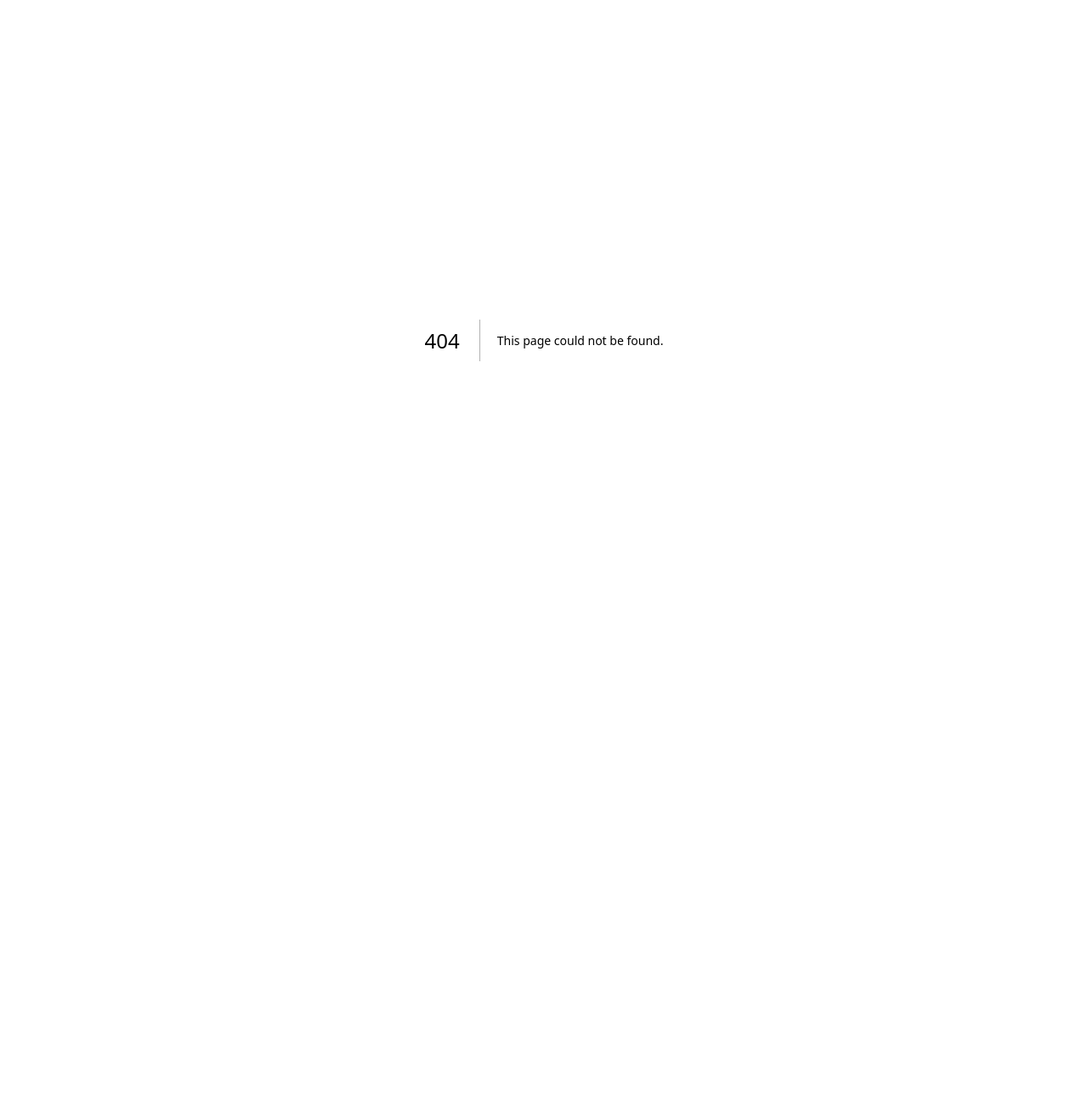
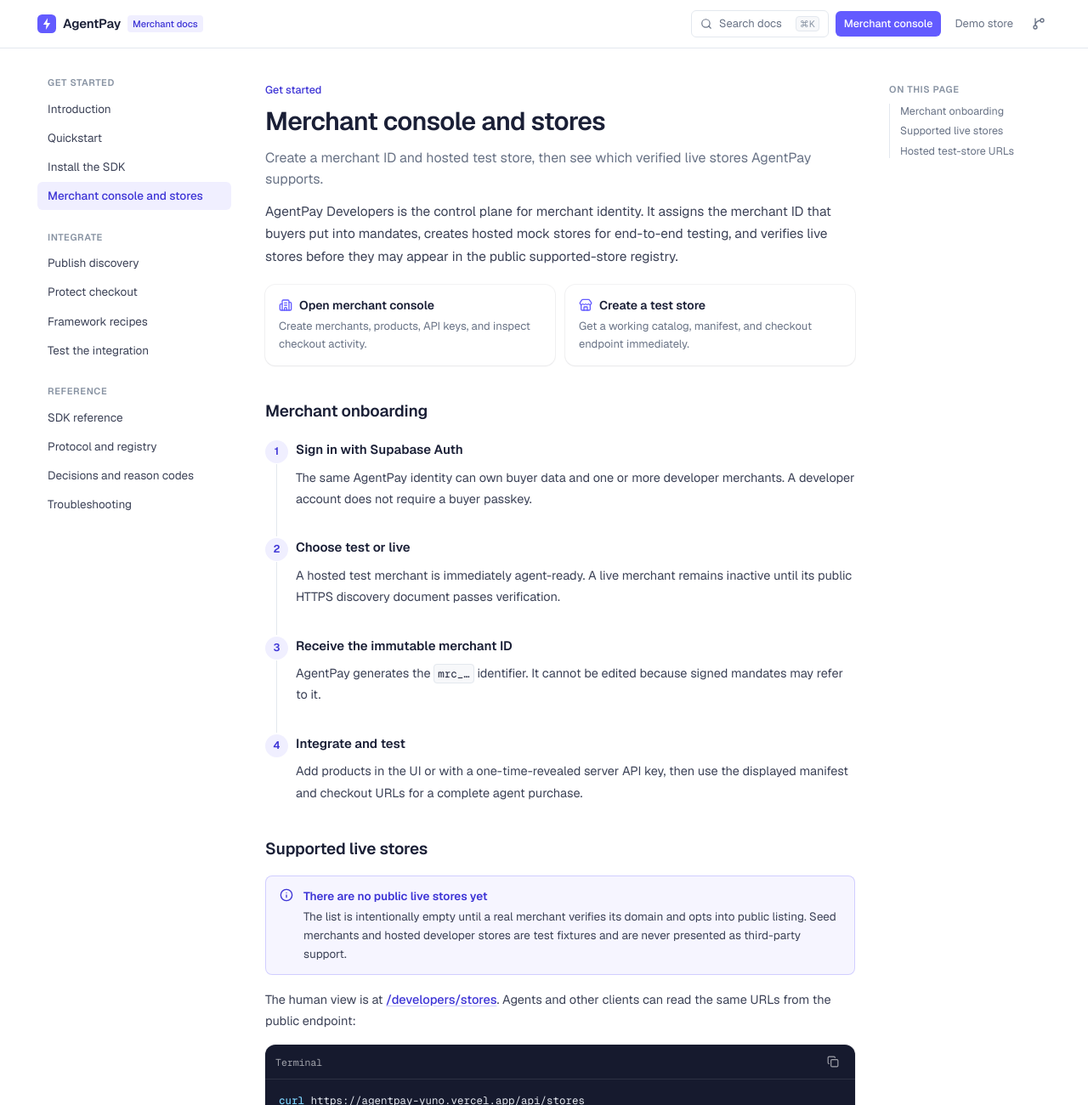
Before and after one commit to pedroschott/hackatonyuno, a Next.js app: page /docs/stores in a window 1280 px wide. Before the commit this address had no page. Shown: the top 1300 px of the page at 85% size. Before the commit the page ends 800 px from the top, so only its background shows below. Built offline with nearby package versions, Linux system fonts and the light colour scheme.

Commit message:
docs: document merchant onboarding and stores

```diff
--- a/app/(docs)/docs/discovery/page.tsx
+++ b/app/(docs)/docs/discovery/page.tsx
@@ -17,10 +17,11 @@
             whether you accept AgentPay and where to send a purchase. That is what{" "}
             <C>/.well-known/agentpay.json</C> answers.
           </Lead>
-          <Callout tone="note" title="There is no merchant directory">
+          <Callout tone="note" title="The supported-store registry is not a catalog">
             <p>
-              AgentPay deliberately does not list stores. Discovery lives on your domain, under your control, and an
-              agent reads it from the origin it is already browsing. Nothing to register, nothing to wait for.
+              Discovery still lives on your domain, under your control, and an agent reads it from the origin it is
+              already browsing. AgentPay keeps only an opt-in list of verified live store URLs; it does not ingest,
+              rank, or search merchant products. Register the immutable ID in the <A href="/developers">merchant console</A>.
             </p>
           </Callout>
         </>
@@ -153,8 +154,8 @@
                   required: true,
                   description: (
                     <>
-                      Your stable slug, for example <C>mrc_demo_store</C>. Buyers scope mandates to this exact value and
-                      the checkout handler refuses any request naming a different one.
+                      The immutable ID assigned by the AgentPay merchant console. Buyers scope mandates to this exact
+                      value and the checkout handler refuses any request naming a different one.
                     </>
                   ),
                 },
--- a/app/(docs)/docs/page.tsx
+++ b/app/(docs)/docs/page.tsx
@@ -1,4 +1,4 @@
-import { BookOpen, Boxes, PlugZap, Rocket, ShieldCheck, TerminalSquare } from "lucide-react";
+import { BookOpen, Boxes, Building2, PlugZap, Rocket, ShieldCheck, TerminalSquare } from "lucide-react";
 
 import { DocPage, docMetadata } from "@/components/docs/DocPage";
 import { A, C, Callout, Cards, CodeBlock, LI, Lead, LinkCard, List, P, Steps, Step } from "@/components/docs/prose";
@@ -23,6 +23,13 @@
             Your side of that is small on purpose. Install one package, publish one JSON file, and wrap one route. The
             SDK does the signature checks, the live revocation check and the policy evaluation for you.
           </P>
+          <Callout tone="tip" title="Start in the merchant console">
+            <p>
+              <A href="/developers">AgentPay Developers</A> assigns the immutable merchant ID used by mandates. It can
+              also create a hosted test store, sample catalog, checkout endpoint and server-side catalog key so the
+              complete flow works before you deploy your own store.
+            </p>
+          </Callout>
           <Cards>
             <LinkCard
               href="/docs/quickstart"
@@ -35,6 +42,12 @@
               icon={<Boxes className="size-4" />}
               title="Install the SDK"
               description="One command to build and install @agentpay/merchant-sdk into your project."
+            />
+            <LinkCard
+              href="/docs/stores"
+              icon={<Building2 className="size-4" />}
+              title="Merchant console"
+              description="Get a merchant ID, hosted mock store, API key, and live-domain verification."
             />
           </Cards>
         </>
@@ -160,8 +173,8 @@
                   tunnel works; see <A href="/docs/testing">Test the integration</A>.
                 </LI>
                 <LI>
-                  <strong>A stable merchant id</strong> — a slug like <C>mrc_demo_store</C>. Mandates are scoped to it,
-                  so once buyers hold mandates naming your id, it cannot change.
+                  <strong>An AgentPay merchant ID</strong> — create one at <A href="/developers">/developers</A>.
+                  Mandates are scoped to it, so the console makes it immutable after creation.
                 </LI>
               </List>
               <Callout tone="warn" title="Node-only signature verification today">
--- a/app/(docs)/docs/quickstart/page.tsx
+++ b/app/(docs)/docs/quickstart/page.tsx
@@ -18,8 +18,9 @@
           </Lead>
           <Callout tone="note" title="What you need before you start">
             <p>
-              A store project you can add two routes to, Node.js 22+, and a merchant id you are happy to keep forever
-              (this guide uses <C>mrc_demo_store</C>).
+              A store project you can add two routes to, Node.js 22+, and a merchant ID from the{" "}
+              <A href="/developers">AgentPay merchant console</A>. Do not invent the ID in configuration: the registry
+              must recognize it before a mandate can target it.
             </p>
           </Callout>
         </>
@@ -27,10 +28,18 @@
       sections={[
         {
           id: "steps",
-          title: "Five steps",
+          title: "Six steps",
           body: (
             <Steps>
-              <Step n={1} title="Install the SDK">
+              <Step n={1} title="Create the merchant identity">
+                <P>
+                  Sign in at <A href="/developers/merchants/new">AgentPay Developers</A>. Choose a hosted test store for
+                  an immediately working catalog and checkout, or an existing live store if you already have a public
+                  HTTPS deployment. Copy the assigned <C>mrc_…</C> value.
+                </P>
+              </Step>
+
+              <Step n={2} title="Install the SDK">
                 <P>
                   The package is built from the AgentPay repository. One command builds it, packs it, drops the tarball
                   into your store under <C>vendor/</C> and installs it:
@@ -48,17 +57,17 @@
                 </P>
               </Step>
 
-              <Step n={2} title="Set two environment variables">
+              <Step n={3} title="Set two environment variables">
                 <P>Your merchant id and the AgentPay registry your buyers use.</P>
                 <CodeBlock
                   lang="bash"
                   filename=".env.local"
-                  code={`AGENTPAY_MERCHANT_ID=mrc_demo_store
+                  code={`AGENTPAY_MERCHANT_ID=mrc_your_assigned_id
 AGENTPAY_REGISTRY_URL=https://agentpay-yuno.vercel.app`}
                 />
               </Step>
 
-              <Step n={3} title="Publish discovery">
+              <Step n={4} title="Publish discovery">
                 <P>
                   Create the file below. It tells any agent standing on your product page who you are and where to send
                   a purchase.
@@ -83,7 +92,7 @@
                 />
               </Step>
 
-              <Step n={4} title="Protect checkout">
+              <Step n={5} title="Protect checkout">
                 <P>
                   Create the handler once, hand it your own product lookup, and return whatever it returns. The lookup is
                   the only store-specific code in the integration.
@@ -127,7 +136,7 @@
                 </Callout>
               </Step>
 
-              <Step n={5} title="Verify it works" last>
+              <Step n={6} title="Verify it works" last>
                 <P>Start your store and check both routes.</P>
                 <CodeBlock
                   lang="bash"
@@ -156,7 +165,7 @@
                 lang="json"
                 code={`{
   "protocol": "agentpay/1.0",
-  "merchant": { "id": "mrc_demo_store", "name": "Demo Store" },
+  "merchant": { "id": "mrc_your_assigned_id", "name": "Demo Store" },
   "checkout_endpoint": "https://my-store.example/api/agentpay/checkout",
   "registry_url": "https://agentpay-yuno.vercel.app/",
   "capabilities": ["intent-mandates", "live-revocation", "mock-payment"]
@@ -185,7 +194,7 @@
                   <A href="https://agentpay-yuno.vercel.app/connect">/connect</A>.
                 </LI>
                 <LI>
-                  The agent calls <C>create_mandate</C> scoped to <C>mrc_demo_store</C> and one of your categories; the
+                  The agent calls <C>create_mandate</C> scoped to your assigned merchant ID and one of your categories; the
                   buyer approves it with a passkey.
                 </LI>
                 <LI>The agent posts a signed request to your checkout route, and your handler decides.</LI>
--- /dev/null
+++ b/app/(docs)/docs/stores/page.tsx
@@ -0,0 +1,94 @@
+import { Building2, Store } from "lucide-react";
+
+import { DocPage, docMetadata } from "@/components/docs/DocPage";
+import { A, C, Callout, Cards, CodeBlock, Lead, LinkCard, P, Steps, Step } from "@/components/docs/prose";
+
+const HREF = "/docs/stores";
+
+export const metadata = docMetadata(HREF);
+
+export default function Page() {
+  return (
+    <DocPage
+      href={HREF}
+      intro={
+        <>
+          <Lead>
+            AgentPay Developers is the control plane for merchant identity. It assigns the merchant ID that buyers put
+            into mandates, creates hosted mock stores for end-to-end testing, and verifies live stores before they may
+            appear in the public supported-store registry.
+          </Lead>
+          <Cards>
+            <LinkCard href="/developers" icon={<Building2 className="size-4" />} title="Open merchant console" description="Create merchants, products, API keys, and inspect checkout activity." />
+            <LinkCard href="/developers/merchants/new" icon={<Store className="size-4" />} title="Create a test store" description="Get a working catalog, manifest, and checkout endpoint immediately." />
+          </Cards>
+        </>
+      }
+      sections={[
+        {
+          id: "merchant-onboarding",
+          title: "Merchant onboarding",
+          body: (
+            <Steps>
+              <Step n={1} title="Sign in with Supabase Auth">
+                <P>The same AgentPay identity can own buyer data and one or more developer merchants. A developer account does not require a buyer passkey.</P>
+              </Step>
+              <Step n={2} title="Choose test or live">
+                <P>A hosted test merchant is immediately agent-ready. A live merchant remains inactive until its public HTTPS discovery document passes verification.</P>
+              </Step>
+              <Step n={3} title="Receive the immutable merchant ID">
+                <P>AgentPay generates the <C>mrc_…</C> identifier. It cannot be edited because signed mandates may refer to it.</P>
+              </Step>
+              <Step n={4} title="Integrate and test" last>
+                <P>Add products in the UI or with a one-time-revealed server API key, then use the displayed manifest and checkout URLs for a complete agent purchase.</P>
+              </Step>
+            </Steps>
+          ),
+        },
+        {
+          id: "supported-stores",
+          title: "Supported live stores",
+          body: (
+            <>
+              <Callout tone="note" title="There are no public live stores yet">
+                <p>
+                  The list is intentionally empty until a real merchant verifies its domain and opts into public
+                  listing. Seed merchants and hosted developer stores are test fixtures and are never presented as
+                  third-party support.
+                </p>
+              </Callout>
+              <P>
+                The human view is at <A href="/developers/stores">/developers/stores</A>. Agents and other clients can
+                read the same URLs from the public endpoint:
+              </P>
+              <CodeBlock lang="bash" code="curl https://agentpay-yuno.vercel.app/api/stores" />
+              <P>
+                Each result contains the merchant ID, store URL, and exact discovery URL. Product research still
+                happens on the merchant&apos;s own site; AgentPay neither mirrors catalogs nor chooses products.
+              </P>
+            </>
+          ),
+        },
+        {
+          id: "hosted-test-store",
+          title: "Hosted test-store URLs",
+          body: (
+            <>
+              <P>For a merchant ID such as <C>mrc_abc123</C>, the console creates these shareable test surfaces:</P>
+              <CodeBlock
+                lang="text"
+                code={`Storefront  https://agentpay-yuno.vercel.app/stores/mrc_abc123
+Manifest    https://agentpay-yuno.vercel.app/api/stores/mrc_abc123/agentpay.json
+Checkout    https://agentpay-yuno.vercel.app/api/stores/mrc_abc123/checkout
+Catalog API https://agentpay-yuno.vercel.app/api/v1/merchants/mrc_abc123/products`}
+              />
+              <Callout tone="warn" title="Test stores are unlisted">
+                <p>The URLs work when shared, but they do not enter the public supported-store list and should never be represented as production merchants.</p>
+              </Callout>
+            </>
+          ),
+        },
+      ]}
+    />
+  );
+}
--- a/app/api/route.ts
+++ b/app/api/route.ts
@@ -13,8 +13,11 @@
     documentation: `${base}/docs`,
     mcp_endpoint: `${base}/mcp`,
     oauth_protected_resource: `${base}/.well-known/oauth-protected-resource`,
-    merchant_discovery:
-      "Stores publish /.well-known/agentpay.json on their own domain. AgentPay does not maintain a store directory.",
+    merchant_discovery: {
+      model: "Stores publish /.well-known/agentpay.json on their own domain. Product research remains store-owned.",
+      supported_store_urls: `${base}/api/stores`,
+      developer_console: `${base}/developers`,
+    },
     instructions: [
       "Connect the AgentPay MCP server using OAuth.",
       "Create a draft mandate from the user's stated scope and limits.",
--- a/app/robots.ts
+++ b/app/robots.ts
@@ -14,6 +14,8 @@
         "/mcp",
         "/oauth/",
         "/dashboard",
+        "/developers",
+        "/stores/",
         "/activity",
         "/account",
         "/audit",
--- a/components/docs/DocsShell.tsx
+++ b/components/docs/DocsShell.tsx
@@ -69,6 +69,9 @@
           </Link>
           <div className="ml-auto flex items-center gap-2">
             <DocsSearch className="hidden sm:inline-flex" />
+            <Link href="/developers" className="hidden rounded-md bg-brand px-2.5 py-1.5 text-[12.5px] font-medium text-white hover:bg-brand-hover md:inline-block">
+              Merchant console
+            </Link>
             <Link href="/store" className="hidden rounded-md px-2 py-1.5 text-[13px] text-muted hover:bg-line-2 hover:text-ink md:inline-block">
               Demo store
             </Link>
--- a/components/docs/nav.ts
+++ b/components/docs/nav.ts
@@ -38,6 +38,12 @@
         title: "Install the SDK",
         description: "Requirements, the one-command installer, and the manual tarball install for @agentpay/merchant-sdk.",
         keywords: ["npm", "install", "tarball", "pack", "node", "requirements"],
+      },
+      {
+        href: "/docs/stores",
+        title: "Merchant console and stores",
+        description: "Create a merchant ID and hosted test store, then see which verified live stores AgentPay supports.",
+        keywords: ["merchant id", "developer dashboard", "console", "supported stores", "mock store", "api key"],
       },
     ],
   },
```
Also changed, not shown: public/llms.txt, 5 other files (tests, documents, lock files or other folders).
